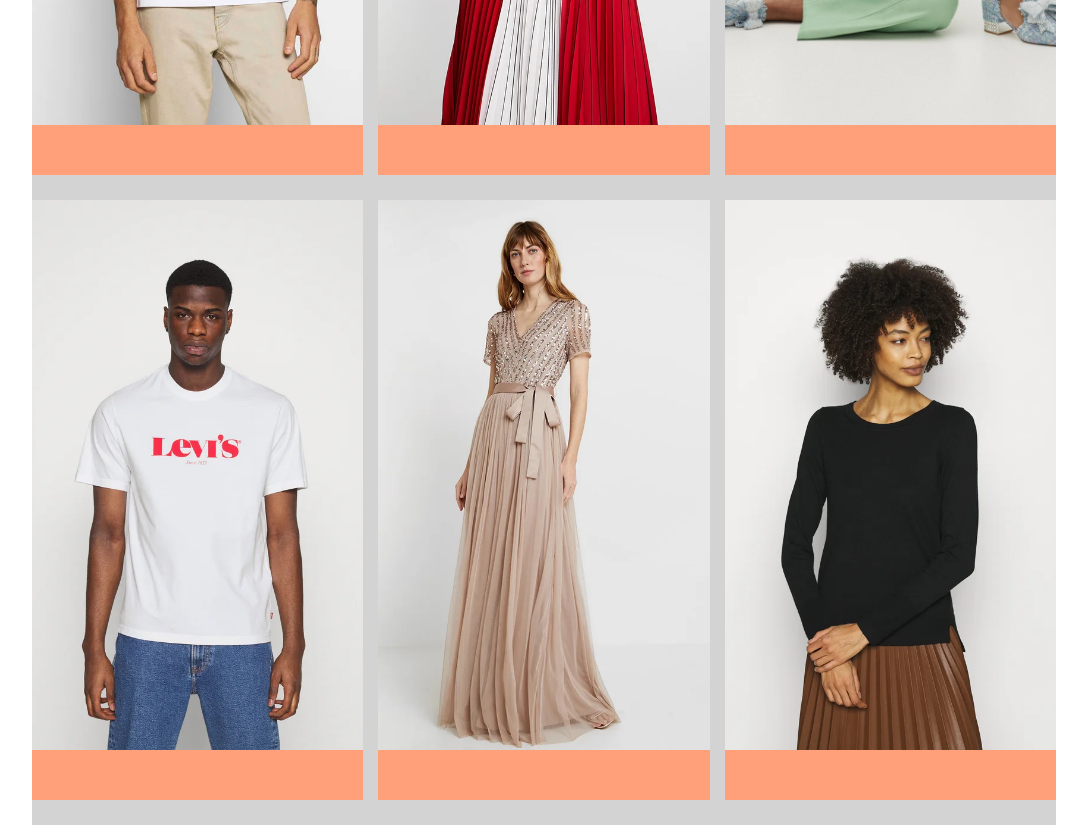
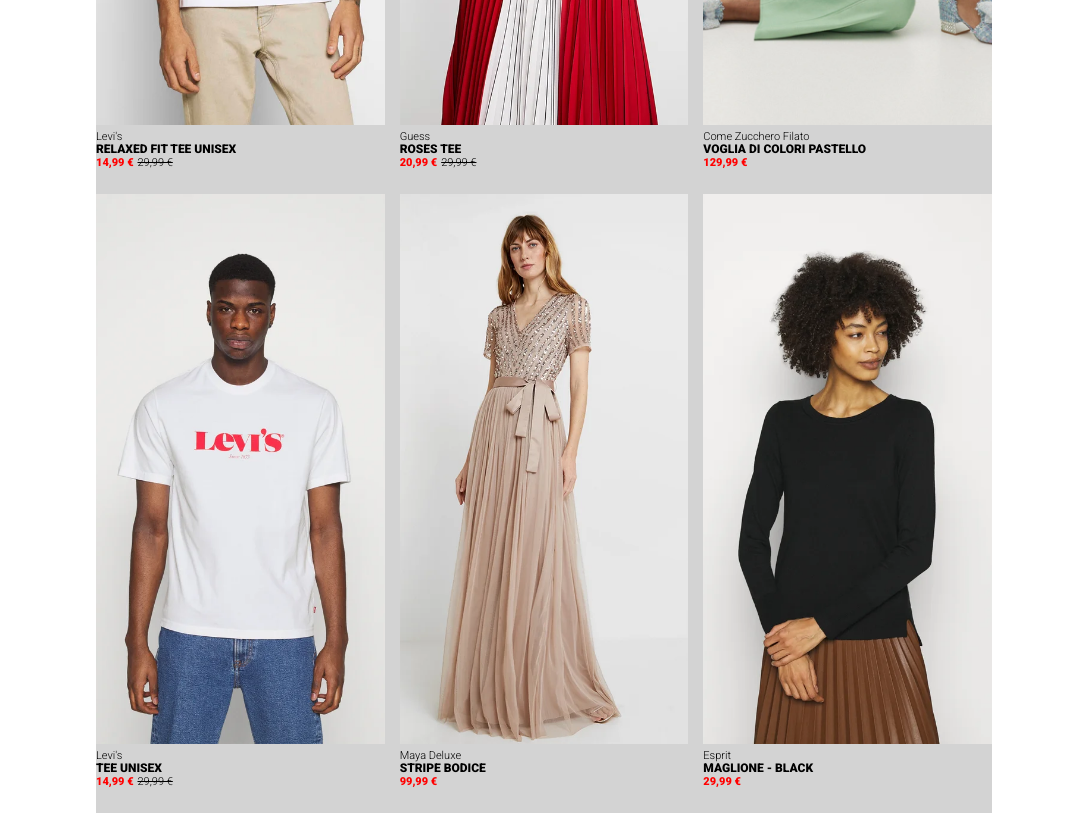
Before and after one commit to SimoneSpirito01/html-css-boolando, a plain HTML site: page index.html in a window 1280 px wide. Shown: the part 440-1280 px from the top of the page, without its empty margins (96-1183 px from the left). Drawn offline with Linux system fonts and the light colour scheme.

Commit message:
descrizione articoli

```diff
--- a/css/style.css
+++ b/css/style.css
@@ -4,10 +4,11 @@
     margin: 0;
     padding: 0;
     box-sizing: border-box;
+    font-family: 'Roboto', sans-serif;
 }
 
 .container {
-    width: 80%;
+    width: 70%;
     margin: 15px auto;
 }
 
@@ -34,13 +35,31 @@
     position: relative;
 }
 
+.descrizione {
+    line-height: 12px;
+}
+
+.box span {
+    font-size: 11px;
+}
+
+.box h5 {
+    font-size: 12px;
+    text-transform: uppercase;
+
+}
+
+.prezzo-scontato {
+    font-weight: bold;
+    color: red;
+}
+
+.prezzo-originario {
+    text-decoration: line-through;
+}
+
 /* debug */
 
 .debug.container {
     background-color: lightgrey;
 }
-
-.debug .box {
-    height: 600px;
-    background-color: lightsalmon;
-}
--- a/index.html
+++ b/index.html
@@ -6,6 +6,9 @@
     <meta name="viewport" content="width=device-width, initial-scale=1.0">
     <title>Boolando</title>
     <link rel="stylesheet" href="css/style.css">
+    <link rel="preconnect" href="https://fonts.googleapis.com">
+    <link rel="preconnect" href="https://fonts.gstatic.com" crossorigin>
+    <link href="https://fonts.googleapis.com/css2?family=Roboto:wght@300;900&display=swap" rel="stylesheet">
 </head>
 <body>
 
@@ -21,7 +24,9 @@
                     <img src="img/1.webp" alt="prodotto 1a">
                 </div>
                 <div class="descrizione">
-
+                    <span class="marca">Levi's</span>
+                    <h5>relaxed fit tee unisex</h5>
+                    <span class="prezzo-scontato">14,99 &euro;</span> <span class="prezzo-originario">29,99 &euro;</span>
                 </div>
 
             </div>
@@ -34,7 +39,9 @@
                     <img src="img/2.webp" alt="prodotto 2a">
                 </div>
                 <div class="descrizione">
-
+                    <span class="marca">Guess</span>
+                    <h5>roses tee</h5>
+                    <span class="prezzo-scontato">20,99 &euro;</span> <span class="prezzo-originario">29,99 &euro;</span>
                 </div>
 
             </div>
@@ -47,7 +54,9 @@
                     <img src="img/3.webp" alt="prodotto 3a">
                 </div>
                 <div class="descrizione">
-
+                    <span class="marca">Come Zucchero Filato</span>
+                    <h5>voglia di colori pastello</h5>
+                    <span class="prezzo-scontato">129,99 &euro;</span>
                 </div>
 
             </div>
@@ -66,7 +75,9 @@
                     <img src="img/4.webp" alt="prodotto 4a">
                 </div>
                 <div class="descrizione">
-
+                    <span class="marca">Levi's</span>
+                    <h5> tee unisex</h5>
+                    <span class="prezzo-scontato">14,99 &euro;</span> <span class="prezzo-originario">29,99 &euro;</span>
                 </div>
 
             </div>
@@ -79,7 +90,9 @@
                     <img src="img/5.webp" alt="prodotto 5a">
                 </div>
                 <div class="descrizione">
-
+                    <span class="marca">Maya Deluxe</span>
+                    <h5>stripe bodice</h5>
+                    <span class="prezzo-scontato">99,99 &euro;</span>
                 </div>
 
             </div>
@@ -92,7 +105,9 @@
                     <img src="img/6.webp" alt="prodotto 6a">
                 </div>
                 <div class="descrizione">
-
+                    <span class="marca">Esprit</span>
+                    <h5>maglione - black</h5>
+                    <span class="prezzo-scontato">29,99 &euro;</span>
                 </div>
 
             </div>
```
